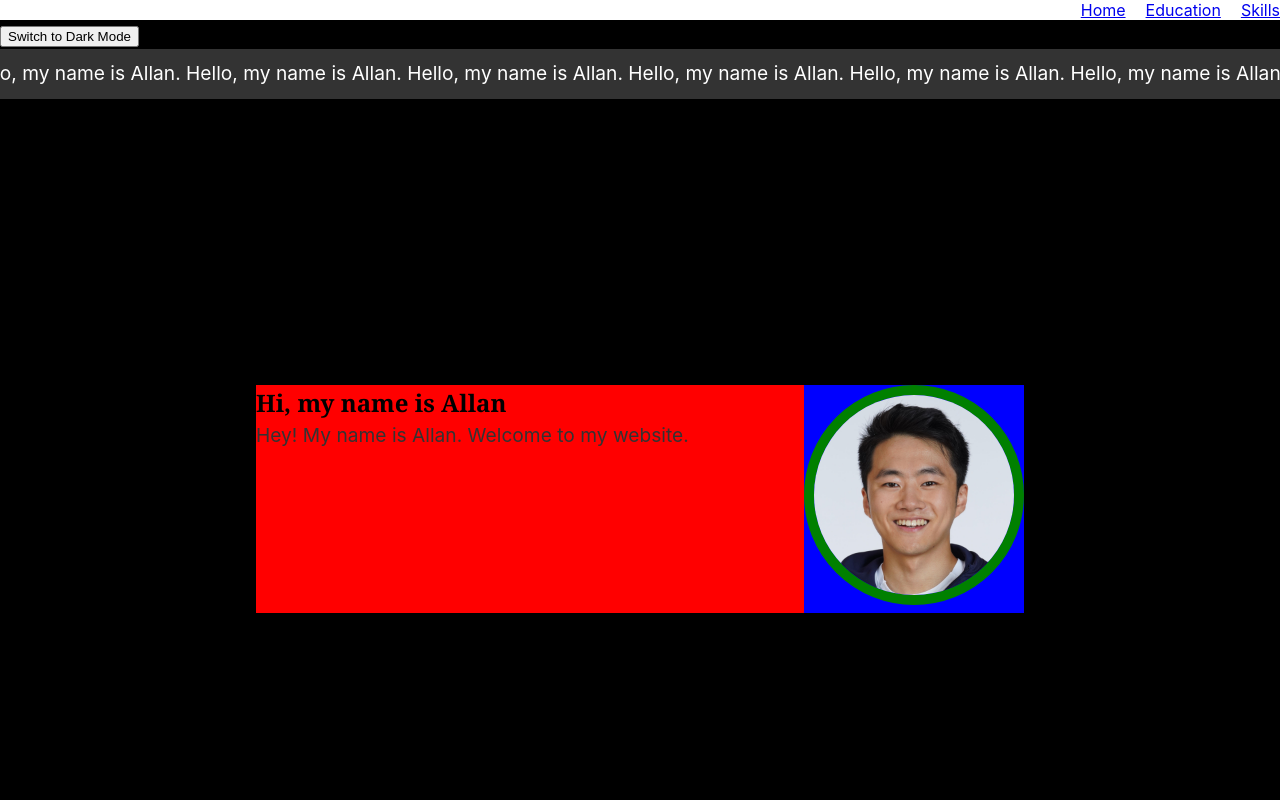
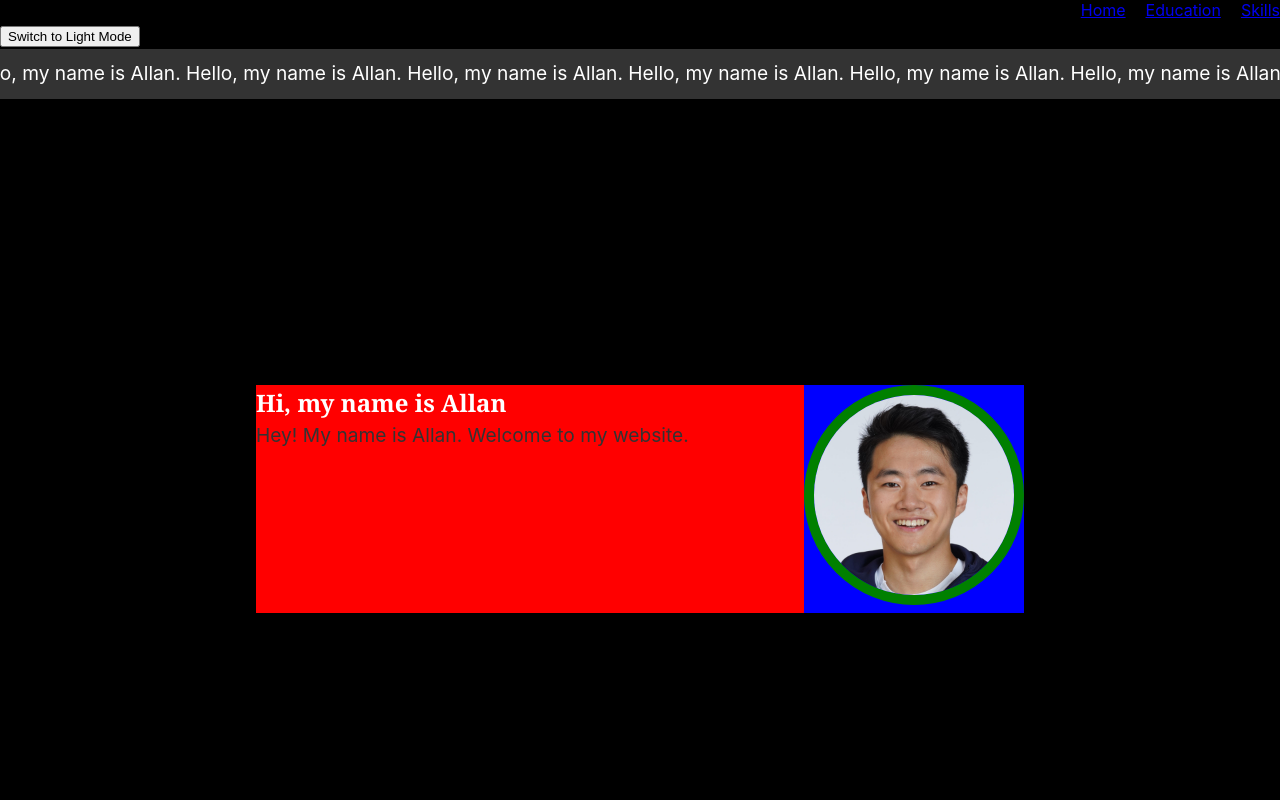
Before and after one commit to ading01/my_website, a React (Create React App) app: page / in a window 1280 px wide. Shown: the top 800 px of the page. Built offline with nearby package versions, Linux system fonts and the light colour scheme.

Commit message:
added global styles

```diff
--- a/src/App.tsx
+++ b/src/App.tsx
@@ -1,6 +1,7 @@
 import React from "react";
 // import { ThemeProvider } from "styled-components";
 // import theme from "./theme";
+import GlobalStyle from "./styles/GlobalStyle";
 import { ThemeProvider } from "./contexts/ThemeContext";
 
 // import logo from "./logo.svg";
@@ -17,16 +18,15 @@ import "./App.css";
 import Navbar from "./components/Navbar"; // Adjust the import path based on your file structure
 
 const App: React.FC = () => {
+  console.log("here");
   return (
     <div className="App">
       <ThemeProvider>
+        <GlobalStyle />
         <Router>
           <Navbar />
           <Routes>
             <Route path="/" element={<Resume></Resume>} />
-            <Route path="/about" element={<h1>About</h1>} />
-            <Route path="/services" element={<h1>Services</h1>} />
-            <Route path="/contact" element={<h1>Contact</h1>} />
             <Route path="*" element={<Navigate to="/" />} />
           </Routes>
         </Router>
--- a/src/content/HomeContent/HomeContent.tsx
+++ b/src/content/HomeContent/HomeContent.tsx
@@ -15,7 +15,6 @@ import styled from "styled-components";
 
 function HomeContent() {
   const { theme } = useTheme();
-  console.log("theme", theme);
   return (
     <div className="home-container">
       <div className="left-column">
--- a/src/contexts/ThemeContext.tsx
+++ b/src/contexts/ThemeContext.tsx
@@ -24,7 +24,7 @@ export const useTheme = () => {
 };
 
 export const ThemeProvider: React.FC<ThemeProviderProps> = ({ children }) => {
-  const [theme, setTheme] = useState<Theme>("light");
+  const [theme, setTheme] = useState<Theme>("dark");
 
   const toggleTheme = () => {
     setTheme((prevTheme) => (prevTheme === "light" ? "dark" : "light"));
--- /dev/null
+++ b/src/styles/GlobalStyle.ts
@@ -0,0 +1,10 @@
+import { createGlobalStyle } from "styled-components";
+
+const GlobalStyle = createGlobalStyle`
+  body {
+    background-color: ${({ theme }) => theme.backgroundColor};
+    color: ${({ theme }) => theme.textColor};
+  }
+`;
+
+export default GlobalStyle;
--- a/src/theme.ts
+++ b/src/theme.ts
@@ -1,6 +1,7 @@
 import { DefaultTheme } from "styled-components";
 
 const lightTheme: DefaultTheme = {
+  backgroundColor: "beige",
   fonts: {
     body: "Cambria, serif",
     heading: "Cambria, serif",
@@ -15,6 +16,7 @@ const lightTheme: DefaultTheme = {
 };
 
 const darkTheme: DefaultTheme = {
+  backgroundColor: "black",
   fonts: {
     body: "Cambria, serif",
     heading: "Cambria, serif",
```
